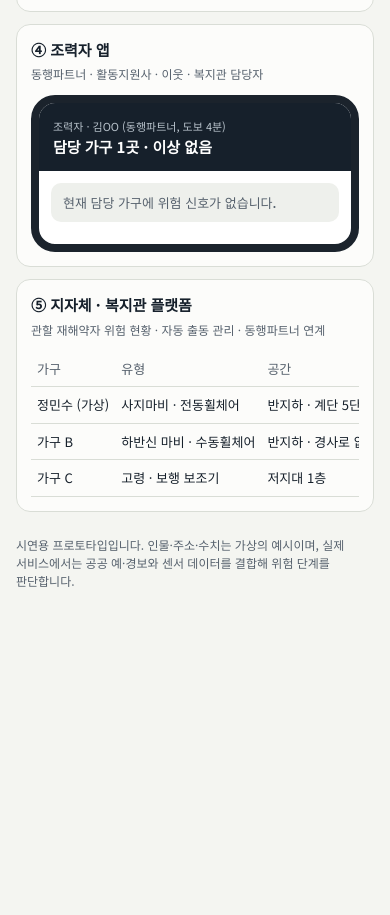
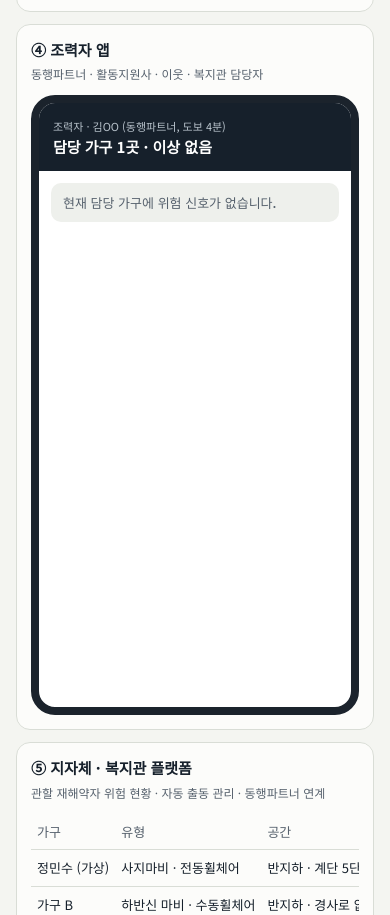
Before and after one commit to ye0nsue/waterline-prototype, a plain HTML site: page index.html in a window 390 px wide. Shown: the part 1938-2853 px from the top of the page. Before the commit the page ends 2548 px from the top, so only its background shows below. Drawn offline with Linux system fonts and the light colour scheme.

Commit message:
Match helper phone height to escape map and widen dashboard
- Helper phone fills the map row height and scrolls its content inside
- 지자체·복지관 dashboard spans under both the map and helper panels

Co-Authored-By: Claude Opus 5.5 <noreply@anthropic.com>

```diff
--- a/index.html
+++ b/index.html
@@ -43,13 +43,14 @@ main.focus [data-role].lit{opacity:1;filter:none}
 .btn.ghost{background:transparent;border:1px solid #8A949E;color:#F4F5F1}
 .btn.lite{background:#fff;color:var(--ink);border:1px solid var(--line)}
 .btn.warn{background:var(--orange)}
-main{display:grid;grid-template-columns:300px minmax(0,1fr) 340px;grid-template-areas:"left map helper" "left dash helper";align-items:stretch;gap:16px;padding:16px 24px 32px}
+main{display:grid;grid-template-columns:300px minmax(0,1fr) 340px;grid-template-areas:"left map helper" "left dash dash";align-items:stretch;gap:16px;padding:16px 24px 32px}
 main>.col{grid-area:left}
 main>.col>.panel:first-child{flex:1;display:flex;flex-direction:column}
 main>.col>.panel:first-child .watch{margin-top:auto;margin-bottom:auto}
 .pmap{grid-area:map}
 .phelp{grid-area:helper;display:flex;flex-direction:column}
-.phelp .phone{flex:1}
+.phelp .phone{flex:1 1 0;height:0;min-height:0}
+.phelp .ph-body{flex:1;min-height:0;overflow-y:auto}
 .panel{background:var(--card);border:1px solid var(--line);border-radius:14px;padding:16px}
 .panel h3{margin:0 0 4px;font-size:15px}
 .panel .sub{margin:0 0 12px;font-size:12px;color:var(--muted)}
@@ -114,7 +115,7 @@ input[type=range]{width:100%}
 .dtable th,.dtable td{border-bottom:1px solid var(--line);padding:8px 6px;text-align:left}
 .dtable th{color:var(--muted);font-weight:500}
 footer{padding:0 24px 24px;color:var(--muted);font-size:12px}
-@media (max-width:1180px){main{grid-template-columns:minmax(0,1fr);grid-template-areas:"left" "map" "helper" "dash"}}
+@media (max-width:1180px){main{grid-template-columns:minmax(0,1fr);grid-template-areas:"left" "map" "helper" "dash"}.phelp .phone{flex:none;height:auto;min-height:620px}.phelp .ph-body{overflow:visible}}
 @media (max-width:640px){
   body{font-size:14px}
   header{display:grid;grid-template-columns:minmax(0,1fr) auto;column-gap:14px;row-gap:12px;padding:18px 16px 16px}
```
